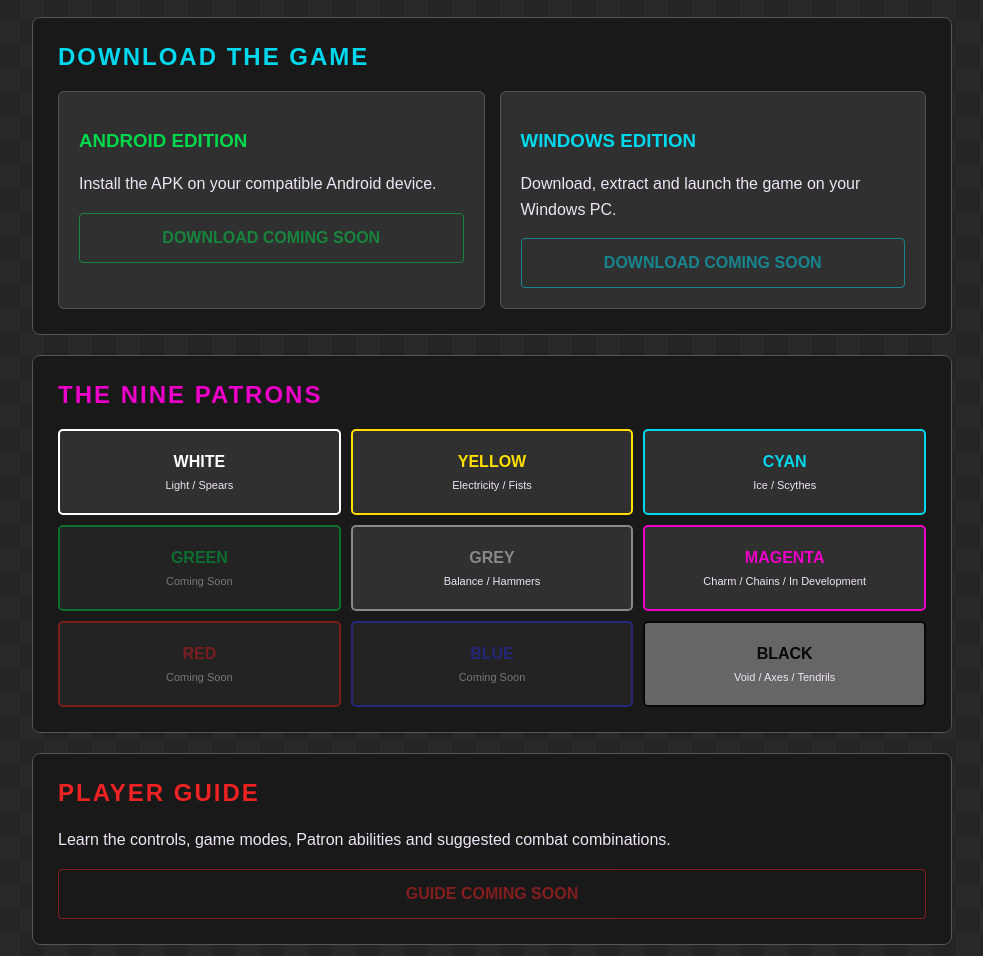
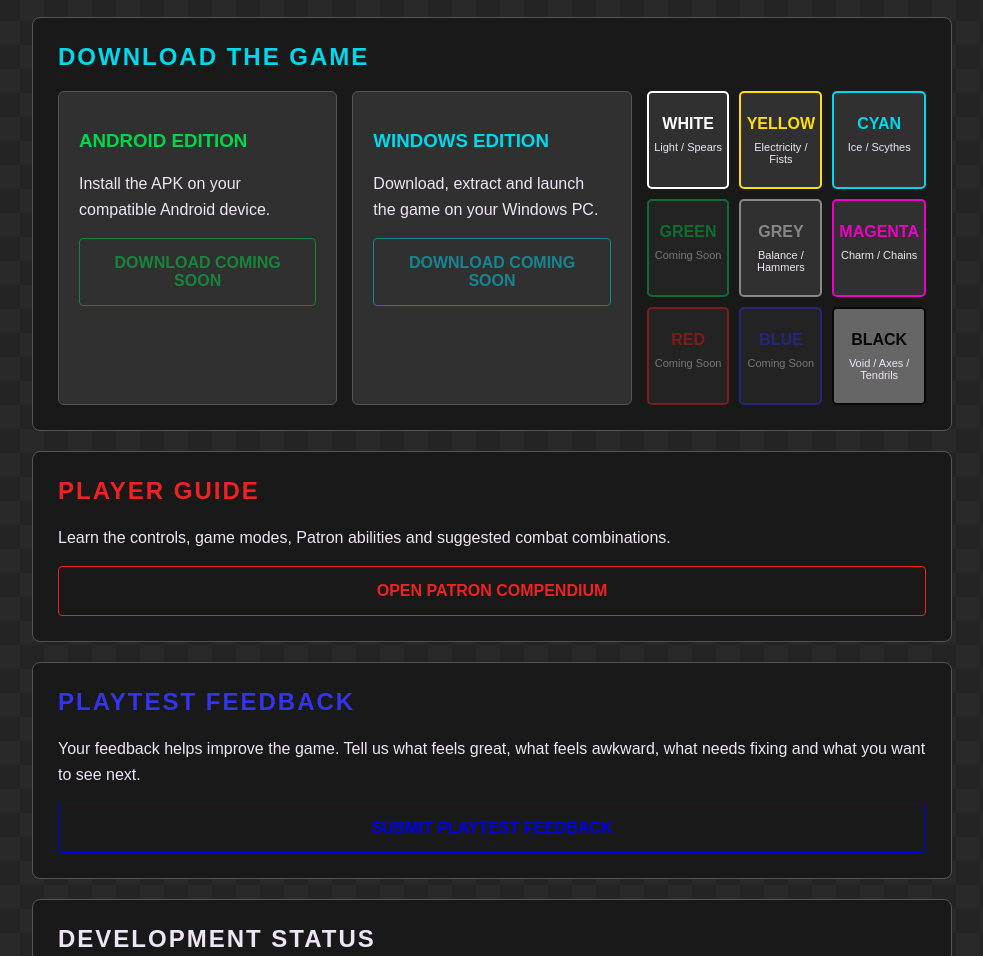
Before and after one commit to CheckerboardKidd/nine_patrons_arena, a plain HTML site: page index.html in a window 1280 px wide. Shown: the part 1203-2159 px from the top of the page, without its empty margins (148-1131 px from the left). Drawn offline with Linux system fonts and the light colour scheme.

Commit message:
Connect Patron roster to individual player guides

```diff
--- a/index.html
+++ b/index.html
@@ -198,6 +198,17 @@ footer {
     height: auto;
     margin: 0 auto 16px;
 }
+    a.patron {
+    text-decoration: none;
+    cursor: pointer;
+    transition: transform 0.15s, box-shadow 0.15s;
+}
+
+a.patron:hover,
+a.patron:focus-visible {
+    transform: translateY(-3px);
+    box-shadow: 0 0 15px currentColor;
+}
 </style>
 <link rel="icon" type="image/png" href="Ninefold%20Sigil.png">
 </head>
@@ -286,28 +297,26 @@ footer {
             </span>
         </div>
 
-    </div>
-</section>
-
-<section class="panel">
-    <h2 style="color:var(--magenta)">THE NINE PATRONS</h2>
 
 <div class="roster">
 
-        <div class="patron" style="color:var(--white)">
+    <a class="patron" href="patrons.html#white"
+       style="color:var(--white)">
         WHITE
         <small>Light / Spears</small>
-        </div>
+    </a>
 
-        <div class="patron" style="color:var(--yellow)">
+    <a class="patron" href="patrons.html#yellow"
+       style="color:var(--yellow)">
         YELLOW
         <small>Electricity / Fists</small>
-        </div>
+    </a>
 
-        <div class="patron" style="color:var(--cyan)">
+    <a class="patron" href="patrons.html#cyan"
+       style="color:var(--cyan)">
         CYAN
         <small>Ice / Scythes</small>
-        </div>
+    </a>
 
     <div class="patron upcoming"
          style="color:var(--green)">
@@ -315,15 +324,17 @@ footer {
         <small>Coming Soon</small>
     </div>
 
-        <div class="patron" style="color:var(--grey)">
+    <a class="patron" href="patrons.html#grey"
+       style="color:var(--grey)">
         GREY
         <small>Balance / Hammers</small>
-        </div>
+    </a>
 
-        <div class="patron" style="color:var(--magenta)">
+    <a class="patron" href="patrons.html#magenta"
+       style="color:var(--magenta)">
         MAGENTA
-            <small>Charm / Chains / In Development</small>
-        </div>
+        <small>Charm / Chains</small>
+    </a>
 
     <div class="patron upcoming"
          style="color:var(--red)">
@@ -337,13 +348,14 @@ footer {
         <small>Coming Soon</small>
     </div>
 
-        <div class="patron"
+    <a class="patron" href="patrons.html#black"
        style="color:var(--black);background:#666">
         BLACK
         <small>Void / Axes / Tendrils</small>
+    </a>
+
 </div>
 
-    </div>
 </section>
 
 <section class="panel">
@@ -354,10 +366,10 @@ footer {
         abilities and suggested combat combinations.
     </p>
 
-    <span class="button disabled"
+  <a class="button" href="patrons.html"
    style="color:var(--red)">
-        GUIDE COMING SOON
-    </span>
+    OPEN PATRON COMPENDIUM
+</a>
 </section>
 
 <section class="panel">
```
Lines whose indentation alone changed are shown as unchanged.
